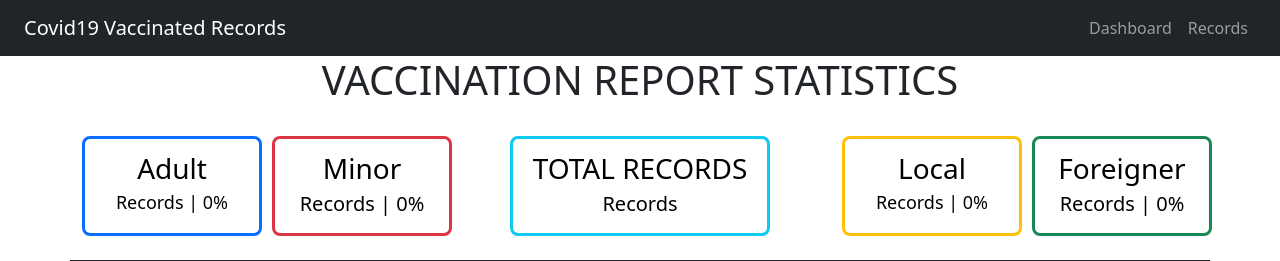
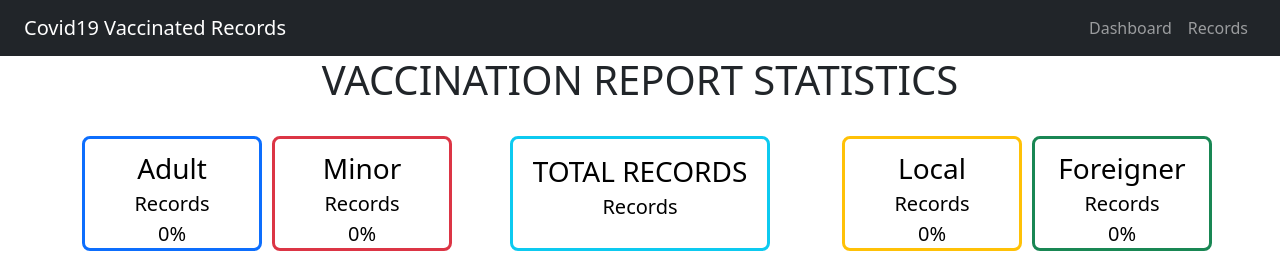
Before and after one commit to NaitsirhcEmorej07/DICT_CaseStudy, a PHP site: page / in a window 1280 px wide. Shown: the top 261 px of the page. Run offline with PHP 8.4, Linux system fonts and the light colour scheme; data that the repository does not hold is empty; some libraries are stand-ins or nearby versions.

Commit message:
dashboard items

```diff
--- a/index.php
+++ b/index.php
@@ -229,28 +229,28 @@ while ($row = mysqli_fetch_array($result)) {
   <div class="container ">
     <div class="row">
       <div class="col-md-2 ">
-        <button class="btn btn-outline-primary btn-lg" style="width:180px; height: 100px; border-width: medium; color:black; font-size:28px; font-weight:500">Adult <br>
-          <p style="font-size: 18px;font-weight:400"><?php echo ($adult." Records "."|    ".number_format($adultpercentage)."%");  ?></p>
+        <button class="btn btn-outline-primary btn-lg" style="width:180px; height: 115px; border-width: medium; color:black; font-size:28px; font-weight:500">Adult <br>
+          <p style="font-size: 20px;font-weight:400"><?php echo ($adult." Records ". " <br>   ".number_format($adultpercentage)."%");  ?></p>
         </button>
       </div>
       <div class="col-md-2 ">
-        <button class="btn btn-outline-danger btn-lg" style="width:180px; height: 100px; border-width: medium; color:black; font-size:28px; font-weight:500">Minor <br>
-          <p style="font-size: 20px;font-weight:400"><?php echo ($minor." Records "."|    ".number_format($minorpercentage)."%");  ?></p>
+        <button class="btn btn-outline-danger btn-lg" style="width:180px; height: 115px; border-width: medium; color:black; font-size:28px; font-weight:500">Minor <br>
+          <p style="font-size: 20px;font-weight:400"><?php echo ($minor." Records "." <br>   ".number_format($minorpercentage)."%");  ?></p>
         </button>
       </div>
       <div class="col-md-4 text-center ">
-        <button class="btn btn-outline-info btn-lg" style="width:260px; height: 100px; border-width: medium; color:black; font-size:28px; font-weight:500">TOTAL RECORDS <br>
+        <button class="btn btn-outline-info btn-lg" style="width:260px; height: 115px; border-width: medium; color:black; font-size:28px; font-weight:500">TOTAL RECORDS <br>
           <p style="font-size: 20px;font-weight:400"><?php echo ($total." Records"); ?></p>
         </button>
       </div>
       <div class="col-md-2 ">
-        <button class="btn btn-outline-warning btn-lg" style="width:180px; height: 100px; border-width: medium; color:black; font-size:28px; font-weight:500">Local <br>
-        <p style="font-size: 18px;font-weight:400"><?php echo ($local." Records "."|    ".number_format($localpercentage)."%");  ?></p>
+        <button class="btn btn-outline-warning btn-lg" style="width:180px; height: 115px; border-width: medium; color:black; font-size:28px; font-weight:500">Local <br>
+        <p style="font-size: 20px;font-weight:400"><?php echo ($local." Records "." <br>   ".number_format($localpercentage)."%");  ?></p>
         </button>
       </div>
       <div class="col-md-2 ">
-        <button class="btn btn-outline-success btn-lg" style="width:180px; height: 100px; border-width: medium; color:black; font-size:28px; font-weight:500">Foreigner <br>
-        <p style="font-size: 20px;font-weight:400"><?php echo ($foreigner." Records "."|    ".number_format($foreignerpercentage)."%");  ?></p>
+        <button class="btn btn-outline-success btn-lg" style="width:180px; height: 115px; border-width: medium; color:black; font-size:28px; font-weight:500">Foreigner <br>
+        <p style="font-size: 20px;font-weight:400"><?php echo ($foreigner." Records "." <br>   ".number_format($foreignerpercentage)."%");  ?></p>
         </button>
       </div>
     </div>
```
